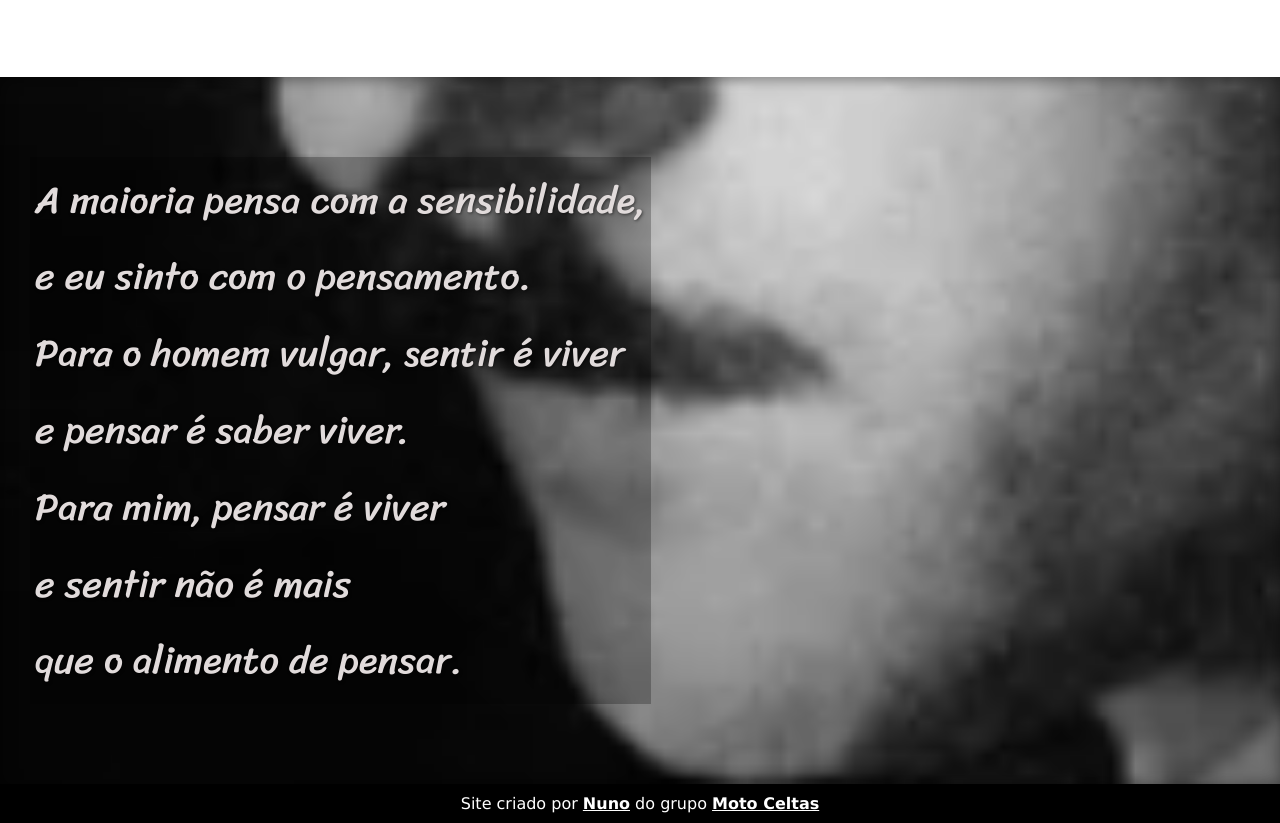
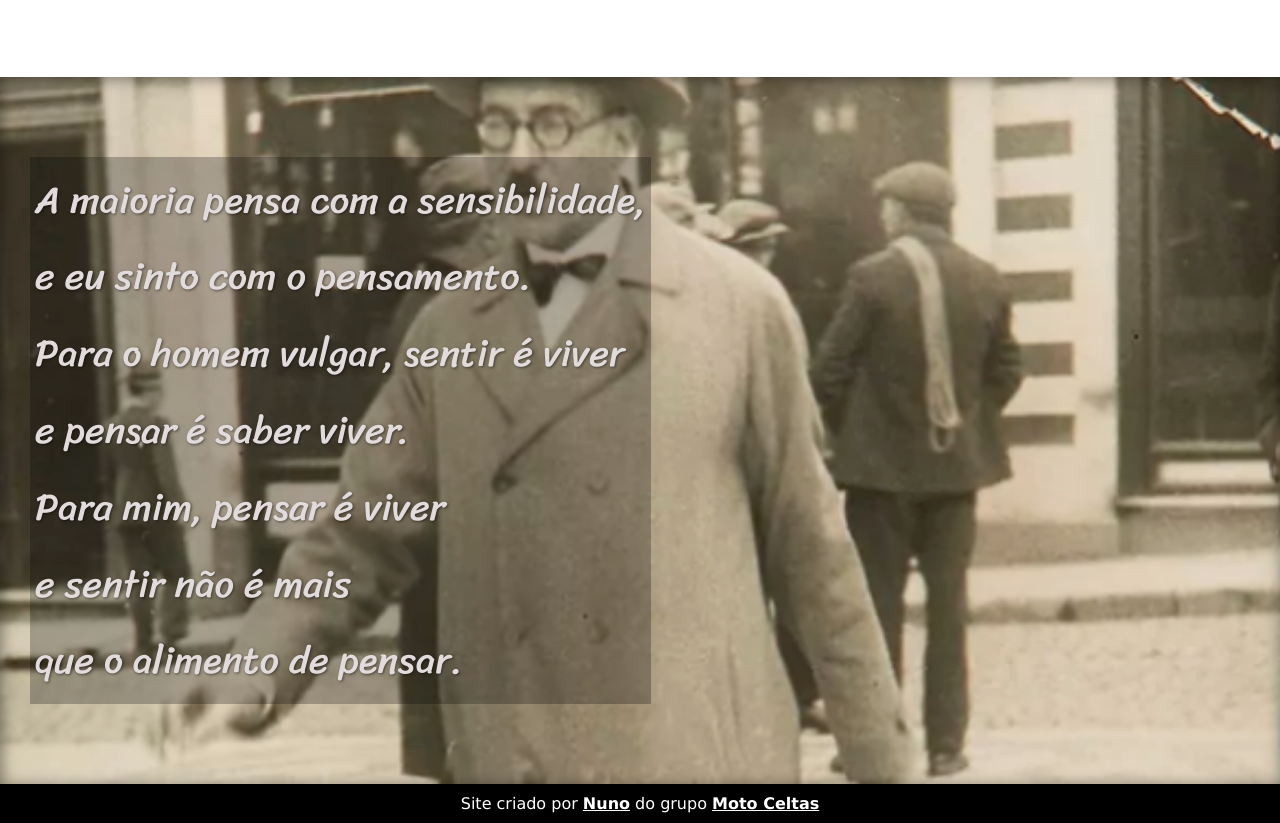
Before and after one commit to camposnuno/Projeto-Cordel, a plain HTML site: page index.html in a window 1280 px wide. Shown: the part 4104-4927 px from the top of the page. Drawn offline with Linux system fonts and the light colour scheme.

Commit message:
Mudei Img#03

```diff
--- a/estilo/style.css
+++ b/estilo/style.css
@@ -101,7 +101,7 @@ section#img02 {
 
 }
 section#img03 {
-    background-image: url(../imagens/FerndoPessoa4.png);
+    background-image: url(../imagens/FerndoPessoa.png);
     background-size: 100%;
 }
 
```
